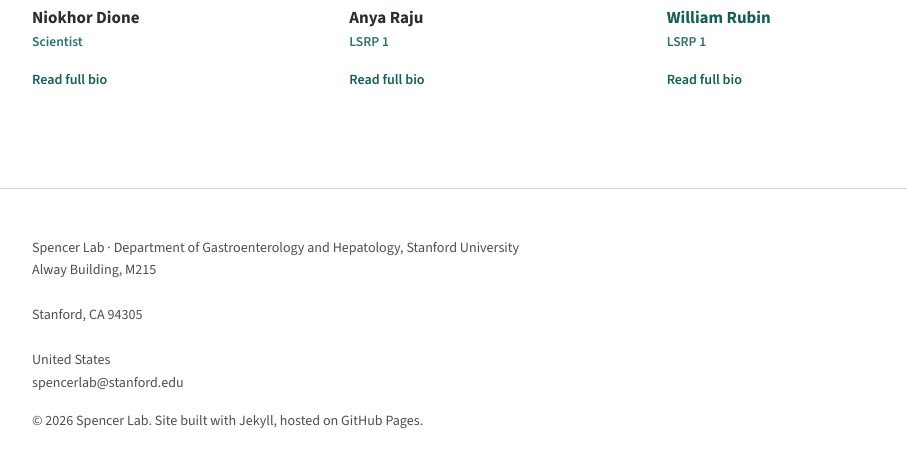
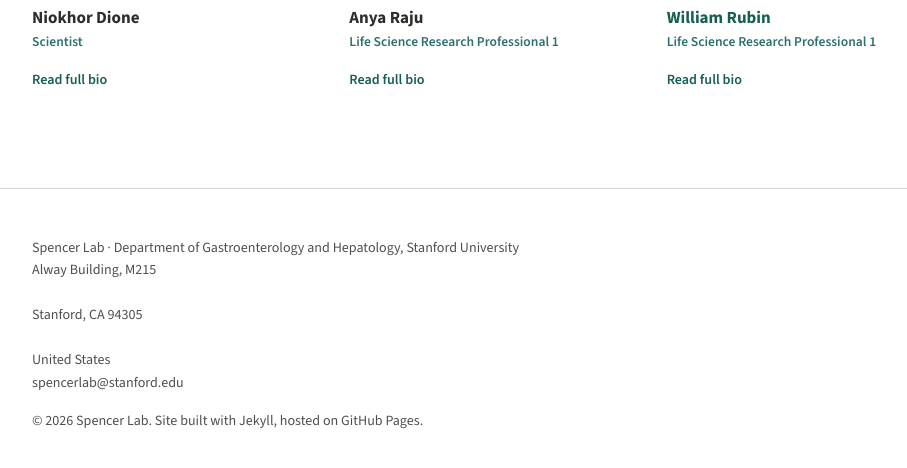
Before and after one commit to gargollo/spencer_lab, a Jekyll site: the page built from people/index.html, in a window 1280 px wide and 900 px high, scrolled down 2442 px, cut to the strip 403-871 px from the top of the window. Shown: the whole strip, without its empty margins (156-1063 px from the left). Built offline with Jekyll 4.4.1, drawn with Linux system fonts in a browser that asks for light colours.

```diff
--- a/_data/people.yml
+++ b/_data/people.yml
@@ -156,7 +156,7 @@
         <a href="mailto:ndione@stanford.edu">ndione@stanford.edu</a>
       link: ""
     - name: "Anya Raju"
-      role: "LSRP 1"
+      role: "Life Science Research Professional 1"
       photo: "/assets/images/people/AR.JPG"
       bio: ""
       full_bio: >
@@ -171,7 +171,7 @@
       link: ""
 
     - name: "William Rubin"
-      role: "LSRP 1"
+      role: "Life Science Research Professional 1"
       photo: "/assets/images/people/WR.jpeg"
       bio: ""
       full_bio: >
```
Also changed, not shown: _data/carousel.yml (+4 -4 lines).
